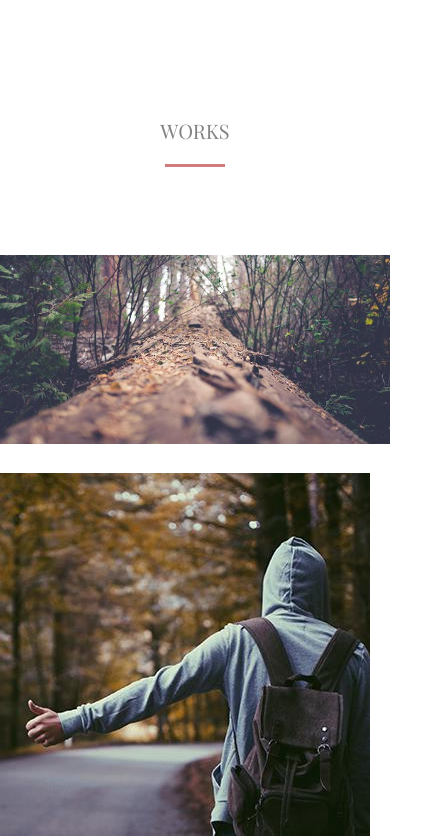
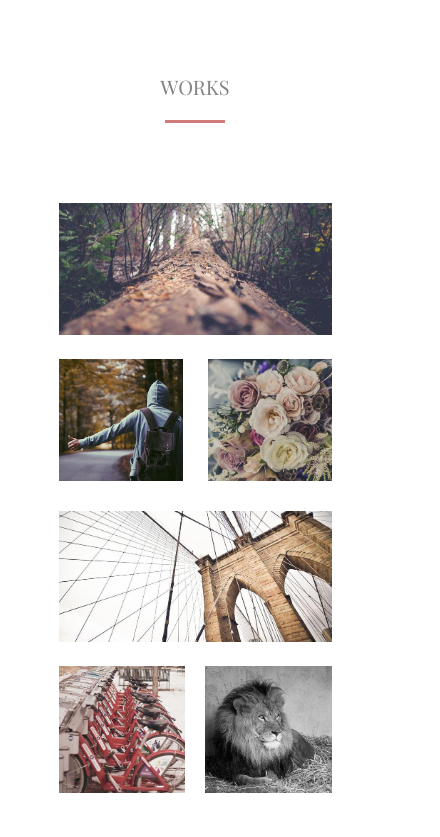
Before and after one commit to t-kubrak/marianna-template, a website: page index.html in a window 390 px wide. Shown: the part 1163-2000 px from the top of the page, 440 px wide, since content can reach past the window. Drawn offline with nearby package versions, Linux system fonts and the light colour scheme.

Commit message:
Add responsive styles

```diff
--- a/index.html
+++ b/index.html
@@ -64,8 +64,14 @@
 				</div> -->
 				<div class="col col-1">
 					<img src="/img/nature.jpg" alt="Nature">
-					<img src="/img/people.jpg" alt="People">
-					<img src="/img/wedding.jpg" alt="Wedding">
+					<div class="row">
+						<div class="image-wrapper">
+							<img src="/img/people.jpg" alt="People">
+						</div>
+						<div class="image-wrapper">
+							<img src="/img/wedding.jpg" alt="Wedding">
+						</div>
+					</div>
 					<img src="/img/architecture.jpg" alt="Architecture">
 				</div>
 				<div class="col col-2">
--- a/src/css/responsive.css
+++ b/src/css/responsive.css
@@ -1,4 +1,6 @@
-/******* TABLET *******/
+/******* TABLET AND MOBILE *******/
+
+/* Works Section - Gallery */
 @media screen and (max-width: 1279px) {
 	#gallery {
 		width: 70%;
@@ -13,29 +15,44 @@
 		width: 100%;
 	}
 
-	.image-wrapper {
-		width: 48%;
-		display: inline-block;
-	}
-
 	.image-wrapper:first-child {
 		margin-right: 20px;
 	}
+
+	.image-wrapper img {
+		max-width: 100%;
+	}
+
+	#gallery .col-2 {
+		display: flex;
+	}
+
+	.col-1 .row{
+		display: flex;
+	}
+
+	.col-1 .row img {
+		display: block;
+		max-width: 100%;
+	}
+
+	.col-1 img:first-child {
+		margin-bottom: 0px !important;
+	}
+
+	.col-1 img:last-child {
+		margin-top: 0px;
+	}
+
+	/* SOICAL LINKS*/
+
+	#social li{
+		margin: 80px 20px 150px !important;
+		font-size: 20px;
+	}
 }
 
-/***** MOBILE *****/
-
-/* Works Section - Gallery */
-@media screen and (max-width: 600px) {
-
-	#gallery {
-		width: 100%;
-	}
-
-	#gallery img{
-		max-width: 100%;
-	}
-}
+/***** MOBILE ONLY*****/
 
 /****iphone 4 header ***/
 @media only screen and (min-device-width : 320px) and (max-device-width : 480px) and (orientation : landscape) and (-webkit-min-device-pixel-ratio : 2) {
@@ -58,6 +75,7 @@
 
 	.title, .title p {
 		width: 90% !important;
+		margin: auto;
 	}
 }
 
@@ -87,7 +105,6 @@
 	    position: absolute;
 	    /*This trasform moves the drawer off canvas.*/
 	    transform: translate(-430px, 50px);
-	    /*Optionally, we animate the drawer.*/
 	    transition: transform 0.3s ease;
 	    display: block;
 	    flex-direction: column;
@@ -101,4 +118,18 @@
 	.navigation li a {
 		font-size: 20px;
 	}
+
+	/* REVIEW SECTION */
+	#review {
+		width: 90% !important;
+	}
+
+	/* CONTACT */
+	#contact form{
+		width: 90% !important;
+	}
+
+	form input[type='submit'] {
+		float: none !important;
+	}
 }
--- a/src/css/style.css
+++ b/src/css/style.css
@@ -16,6 +16,10 @@ body {
 	font-family: 'Raleway', sans-serif;
 	font-size: 16px;
 	color: #848282;
+}
+
+button, input[type='submit'] {
+	cursor: pointer;
 }
 
 header {
@@ -137,18 +141,39 @@ nav {
 	margin: 100px auto;
 }
 
-#about, .works-wrapper {
+#about {
 	display: flex;
 	flex-wrap: wrap;
 	justify-content: center;
 	align-items: center;
 }
 
+.works-wrapper .title {
+	width: 100%;
+}
+
 #gallery {
 	display: flex;
 	flex-wrap: wrap;
-	margin: 80px 0px;
+	justify-content: center;
+	margin: 80px auto;
 }
+
+.col-1 .row{
+	display: flex;
+	margin-bottom: 10px;
+}
+
+.col-1 .row img {
+	display: block;
+	max-width: 100%;
+}
+
+.col-1 .row .image-wrapper:first-child {
+	margin-right: 25px;
+}
+
+
 
 /**
 	Work gallery columns
@@ -158,9 +183,9 @@ nav {
 	max-width: 100%;
 }
 
-.col img:first-child {
+/*.col img:first-child {
 	margin-bottom: 25px;
-}
+}*/
 
 .col img:nth-child(2) {
 	margin-right: 20px;
```
Also changed, not shown: css/style.css.
